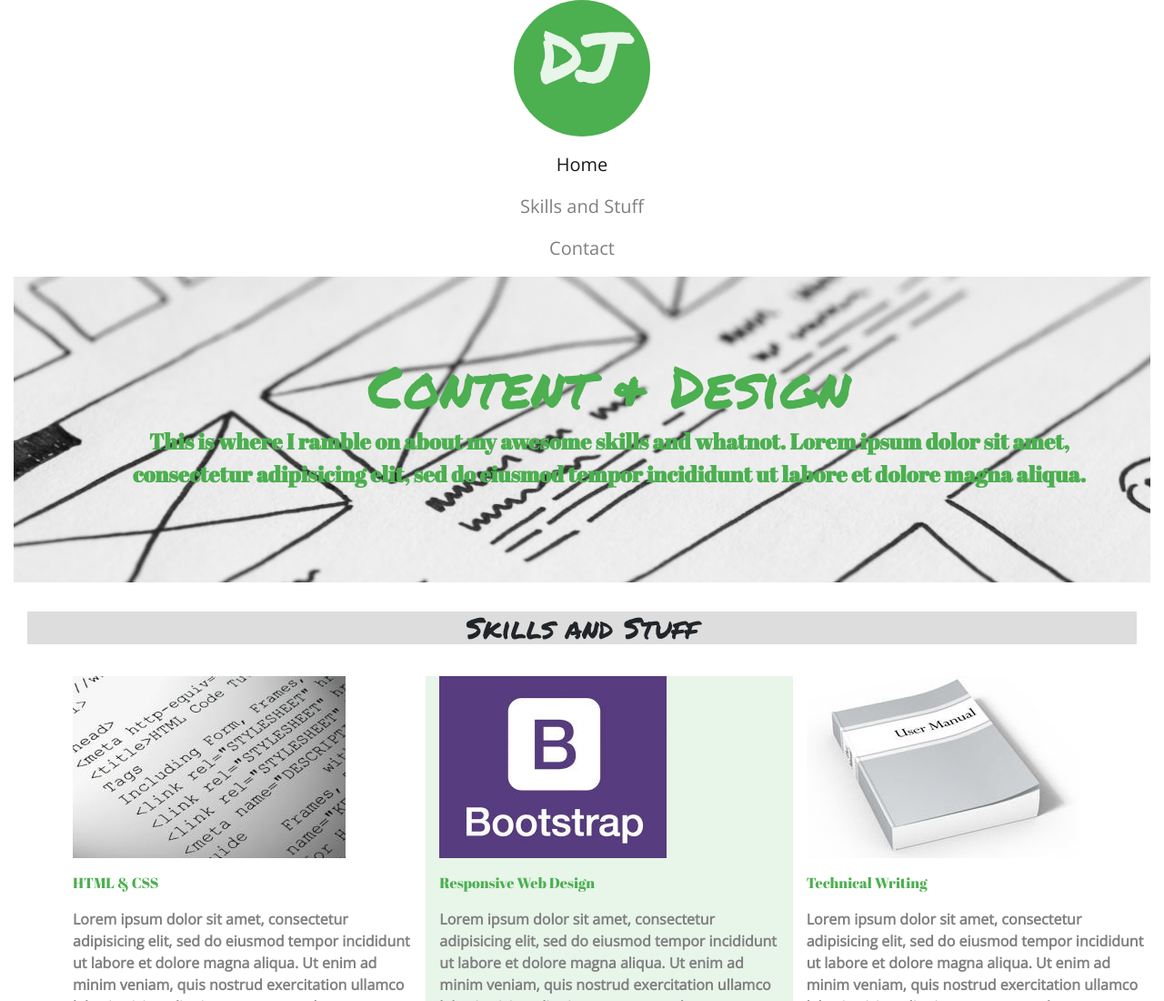
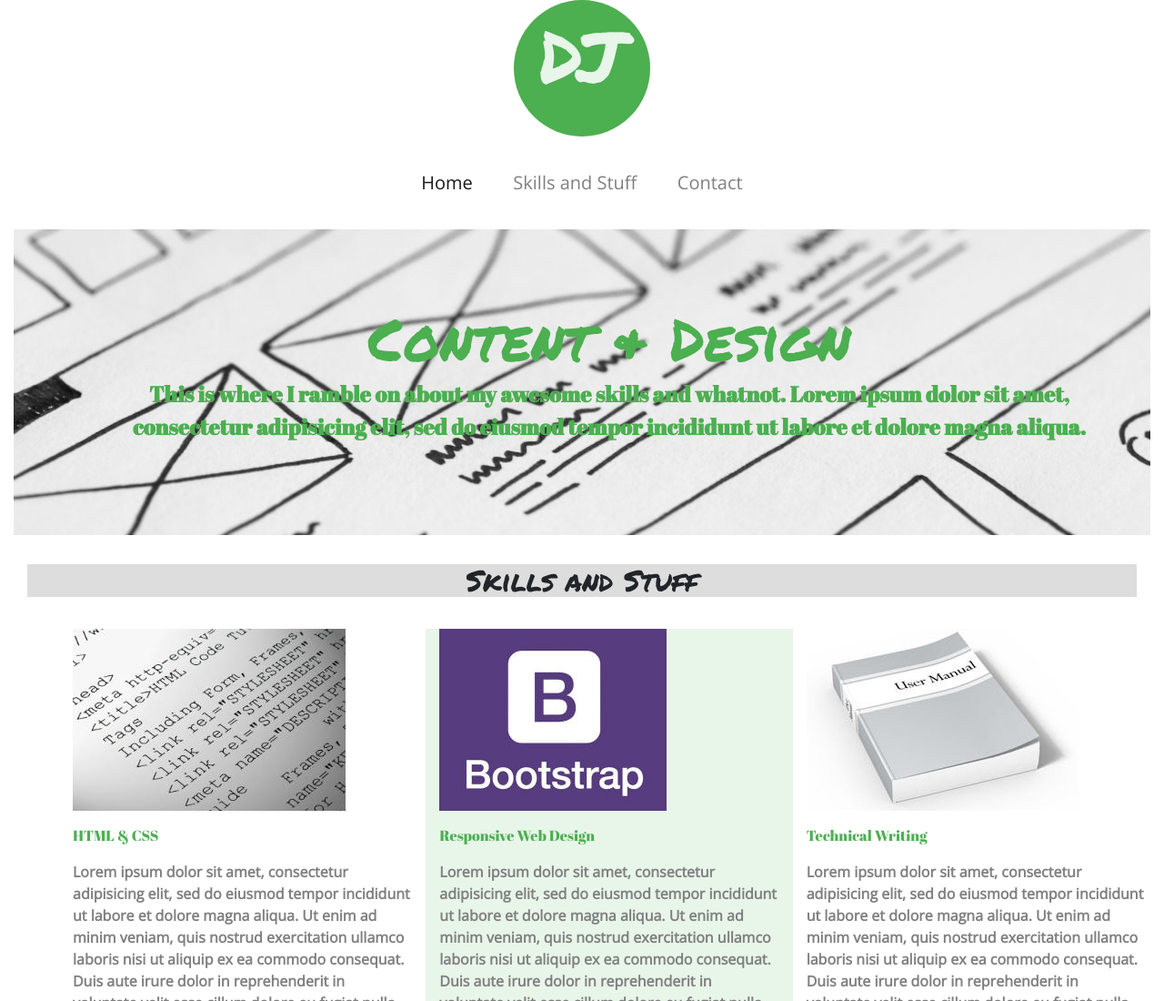
Before and after one commit to DJTrog/Portfolio, a plain HTML site: page index.html in a window 1280 px wide. Shown: the top 1100 px of the page at 91% size. Drawn offline with nearby package versions, Linux system fonts and the light colour scheme.

Commit message:
navbar fix

```diff
--- a/index.html
+++ b/index.html
@@ -22,7 +22,7 @@
   </div>
 
      <nav class="navbar navbar-toggleable-md navbar-light bg-faded">
-     <ul class="navbar-nav mx-auto">
+     <ul class="navbar-nav mx-auto ul">
        <li class="nav-item active text-center">
          <a class="nav-link scrollLink1" href="#home">Home <span class="sr-only">(current)</span></a>
        </li>
--- a/styles/styles.css
+++ b/styles/styles.css
@@ -23,13 +23,14 @@
 }
 .ul {
   display: inline-block;
-  margin-right: 15px;
 }
 .li {
   display: inline-block;
+  margin-right: 20px;
 }
 .nav-item {
   display: inline-block;
+  margin: 20px;
 }
 .nav-link {
   font-family: 'Open sans', sans-serif;
```
